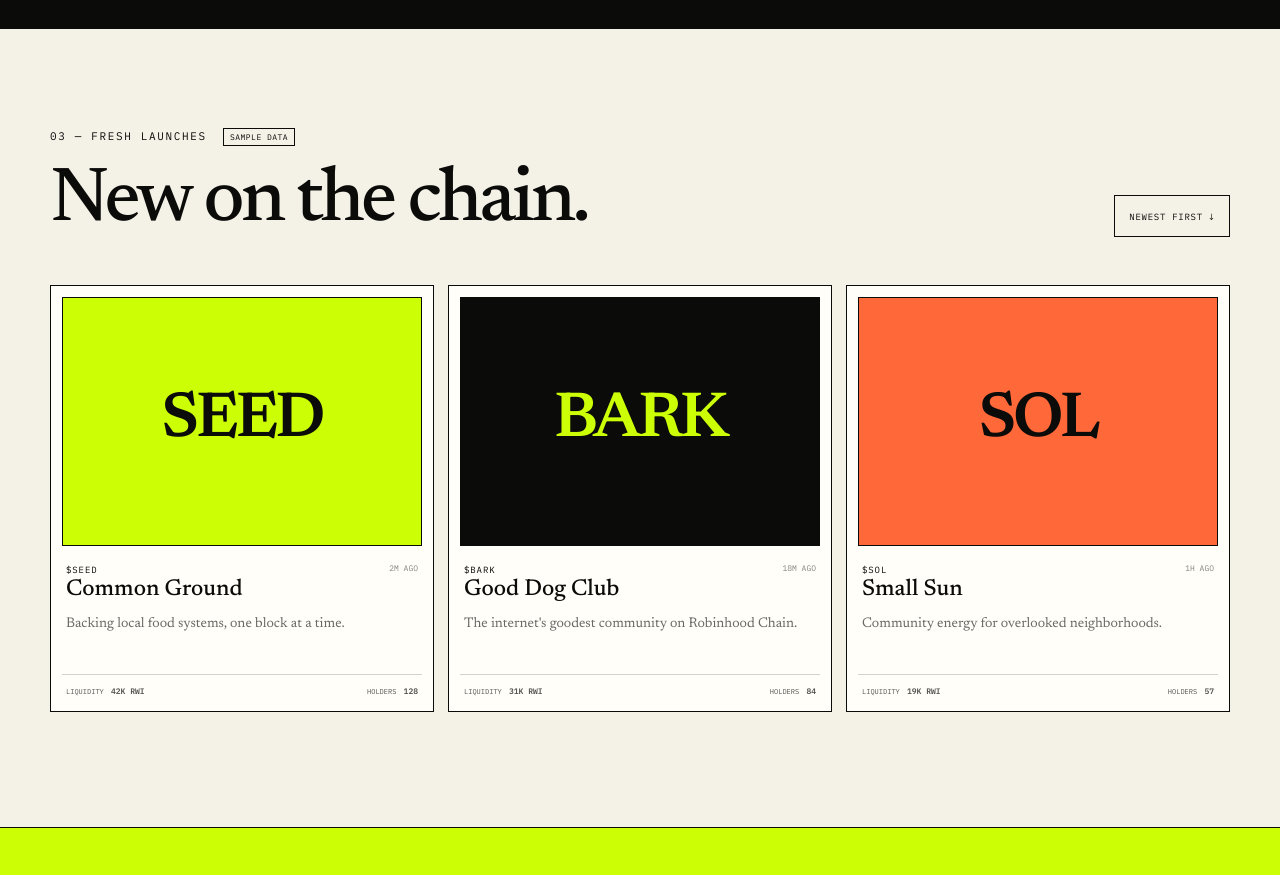
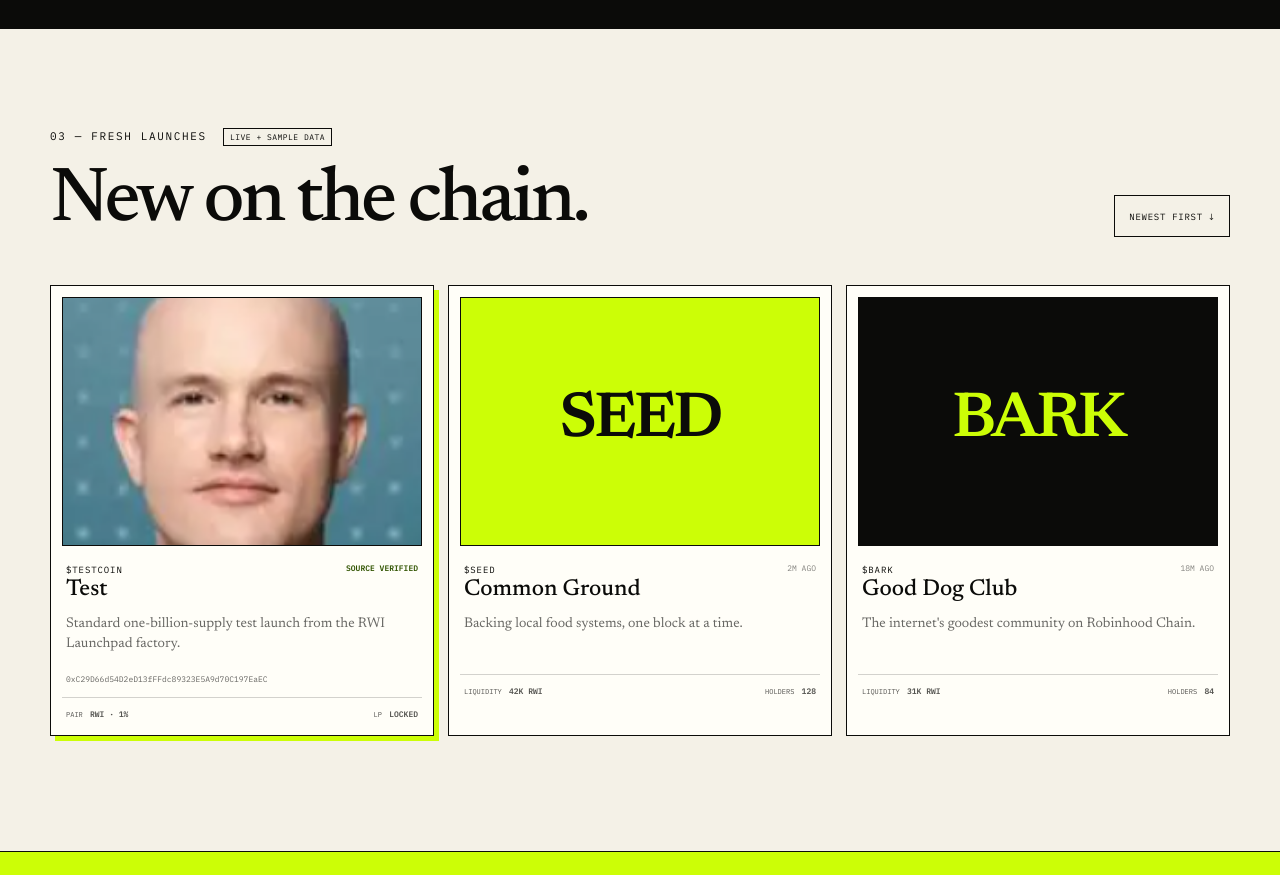
Before and after one commit to RealWorldImpact/RWIlaunch, a plain HTML site: page index.html in a window 1280 px wide. Shown: the part 2830-3705 px from the top of the page. Drawn offline with Linux system fonts and the light colour scheme.

Commit message:
Add files via upload

```diff
--- a/index.html
+++ b/index.html
@@ -230,13 +230,19 @@
 
       <section class="discover" id="discover">
         <div class="discover-heading">
-          <div><p class="eyebrow">03 — Fresh launches <span class="sample-label">Sample data</span></p><h2>New on the chain.</h2></div>
+          <div><p class="eyebrow">03 — Fresh launches <span class="sample-label">Live + sample data</span></p><h2>New on the chain.</h2></div>
           <span class="filter-chip">Newest first ↓</span>
         </div>
         <div class="token-grid">
+          <article class="token-card live-token-card">
+            <a href="https://robinhoodchain.blockscout.com/token/0xC29D66d54D2eD13fFFdc89323E5A9d70C197EaEC" target="_blank" rel="noreferrer" aria-label="View TESTCOIN on Blockscout"><img class="token-art token-art-image" src="assets/testcoin.png" alt="TESTCOIN token artwork" /></a>
+            <div class="token-meta"><div><p>$TESTCOIN</p><h3>Test</h3></div><span class="verified-label">Source verified</span></div>
+            <p>Standard one-billion-supply test launch from the RWI Launchpad factory.</p>
+            <code class="token-address">0xC29D66d54D2eD13fFFdc89323E5A9d70C197EaEC</code>
+            <div class="mini-stats"><span>Pair <strong>RWI · 1%</strong></span><span>LP <strong>Locked</strong></span></div>
+          </article>
           <article class="token-card"><div class="token-art art-one">SEED</div><div class="token-meta"><div><p>$SEED</p><h3>Common Ground</h3></div><span>2m ago</span></div><p>Backing local food systems, one block at a time.</p><div class="mini-stats"><span>Liquidity <strong>42K RWI</strong></span><span>Holders <strong>128</strong></span></div></article>
           <article class="token-card"><div class="token-art art-two">BARK</div><div class="token-meta"><div><p>$BARK</p><h3>Good Dog Club</h3></div><span>18m ago</span></div><p>The internet's goodest community on Robinhood Chain.</p><div class="mini-stats"><span>Liquidity <strong>31K RWI</strong></span><span>Holders <strong>84</strong></span></div></article>
-          <article class="token-card"><div class="token-art art-three">SOL</div><div class="token-meta"><div><p>$SOL</p><h3>Small Sun</h3></div><span>1h ago</span></div><p>Community energy for overlooked neighborhoods.</p><div class="mini-stats"><span>Liquidity <strong>19K RWI</strong></span><span>Holders <strong>57</strong></span></div></article>
         </div>
       </section>
     </main>
--- a/styles.css
+++ b/styles.css
@@ -265,6 +265,10 @@ input[type="range"]::-webkit-slider-thumb { appearance: none; width: 17px; heigh
 .token-grid { display: grid; grid-template-columns: repeat(3, 1fr); gap: 14px; }
 .token-card { border: 1px solid var(--ink); background: var(--white); padding: 11px; }
 .token-art { aspect-ratio: 1.45; display: grid; place-items: center; font-family: var(--serif); font-size: clamp(42px, 5vw, 66px); font-weight: 600; letter-spacing: -.05em; border: 1px solid var(--ink); }
+.token-art-image { width: 100%; object-fit: cover; object-position: center 34%; background: #70a7b5; }
+.live-token-card { box-shadow: 5px 5px 0 var(--lime); }
+.verified-label { color: #315400; opacity: 1 !important; font-weight: 600; }
+.token-address { display: block; margin: 0 4px 12px; overflow: hidden; text-overflow: ellipsis; color: rgba(11,11,9,.62); font-family: var(--mono); font-size: 8px; white-space: nowrap; }
 .art-one { background: var(--lime); }
 .art-two { color: var(--lime); background: var(--ink); }
 .art-three { background: #ff6838; }
```
Also changed, not shown: tokens/0xc29d66d54d2ed13fffdc89323e5a9d70c197eaec.json (added, +15 -0 lines), assets/testcoin.png (added).
